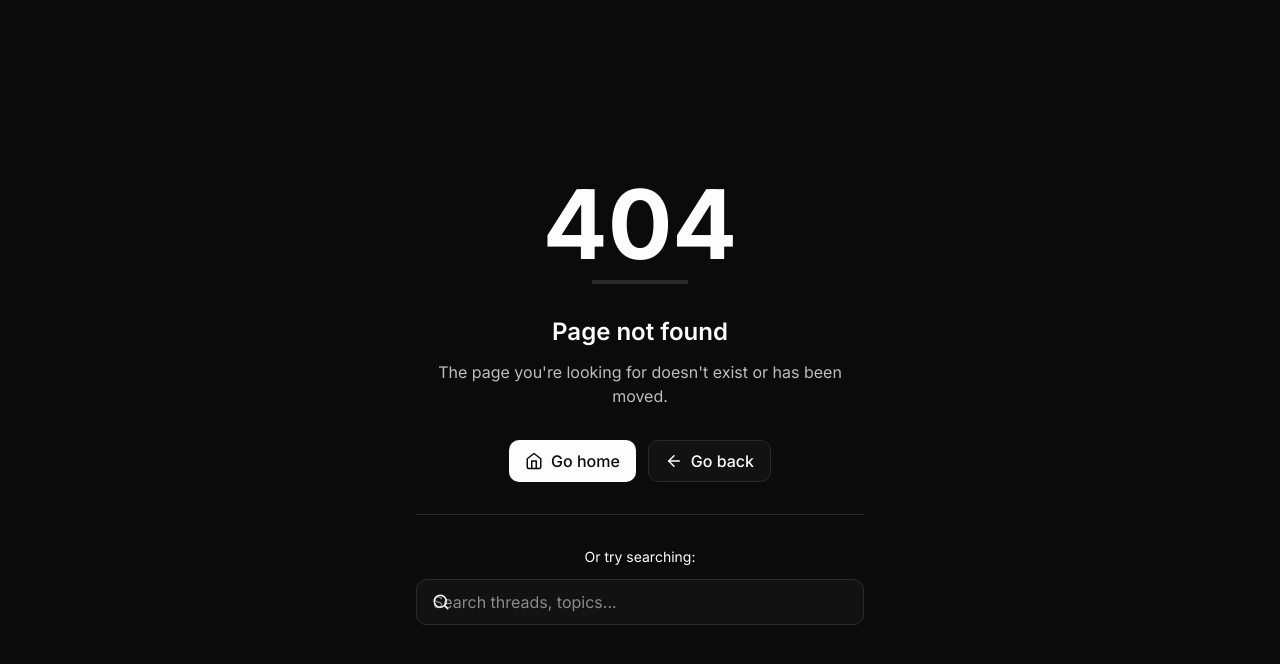
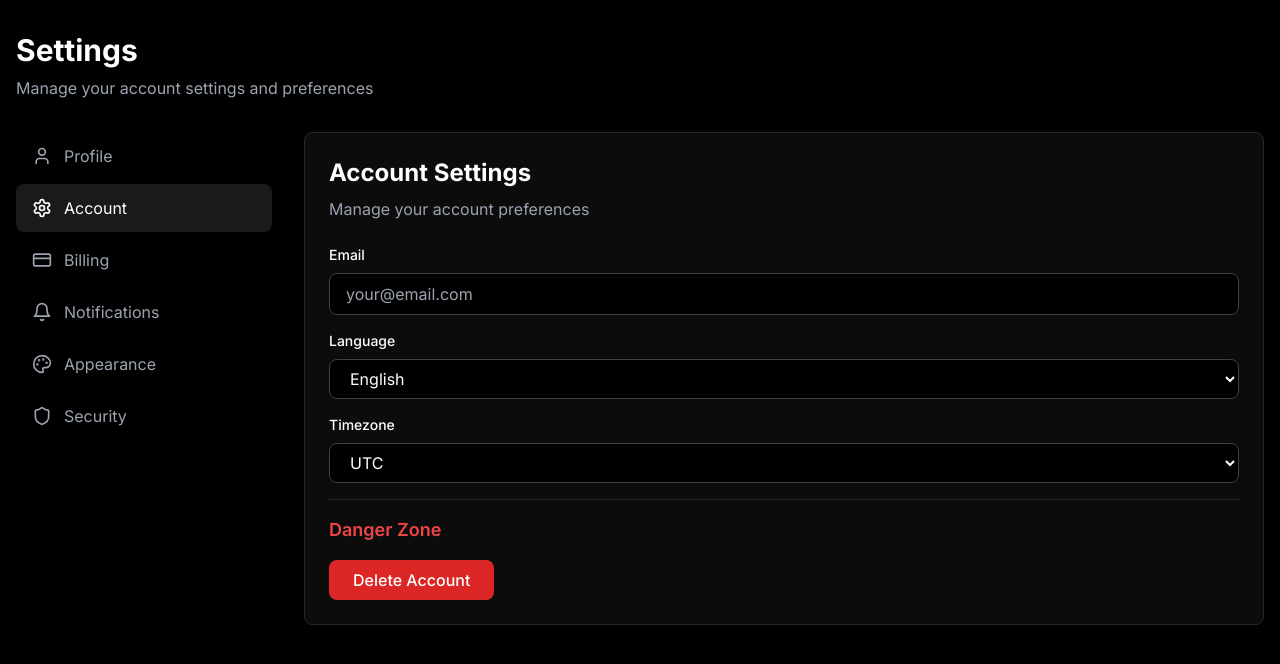
Before and after one commit to asiop366/ascenders-me, a Next.js app: page /settings/account in a window 1280 px wide. Before the commit this address had no page. Shown: the top 664 px of the page. Built offline with nearby package versions, Linux system fonts and the light colour scheme.

Commit message:
Create page.tsx

```diff
--- /dev/null
+++ b/src/app/settings/account/page.tsx
@@ -0,0 +1,54 @@
+// app/settings/account/page.tsx
+import { Metadata } from "next";
+
+export const metadata: Metadata = {
+  title: "Account Settings | Ascenders",
+};
+
+export default function AccountSettingsPage() {
+  return (
+    <div className="space-y-6">
+      <div>
+        <h2 className="text-2xl font-bold mb-2">Account Settings</h2>
+        <p className="text-gray-400">Manage your account preferences</p>
+      </div>
+
+      <div className="space-y-4">
+        <div>
+          <label className="block text-sm font-medium mb-2">Email</label>
+          <input
+            type="email"
+            placeholder="your@email.com"
+            className="w-full px-4 py-2 bg-black border border-zinc-700 rounded-lg focus:outline-none focus:border-white transition-colors"
+          />
+        </div>
+
+        <div>
+          <label className="block text-sm font-medium mb-2">Language</label>
+          <select className="w-full px-4 py-2 bg-black border border-zinc-700 rounded-lg focus:outline-none focus:border-white transition-colors">
+            <option>English</option>
+            <option>Français</option>
+            <option>Español</option>
+          </select>
+        </div>
+
+        <div>
+          <label className="block text-sm font-medium mb-2">Timezone</label>
+          <select className="w-full px-4 py-2 bg-black border border-zinc-700 rounded-lg focus:outline-none focus:border-white transition-colors">
+            <option>UTC</option>
+            <option>America/New_York</option>
+            <option>Europe/Paris</option>
+            <option>Asia/Tokyo</option>
+          </select>
+        </div>
+
+        <div className="pt-4 border-t border-zinc-800">
+          <h3 className="text-lg font-semibold mb-4 text-red-500">Danger Zone</h3>
+          <button className="px-6 py-2 bg-red-600 text-white rounded-lg hover:bg-red-700 transition-colors font-medium">
+            Delete Account
+          </button>
+        </div>
+      </div>
+    </div>
+  );
+}
```
